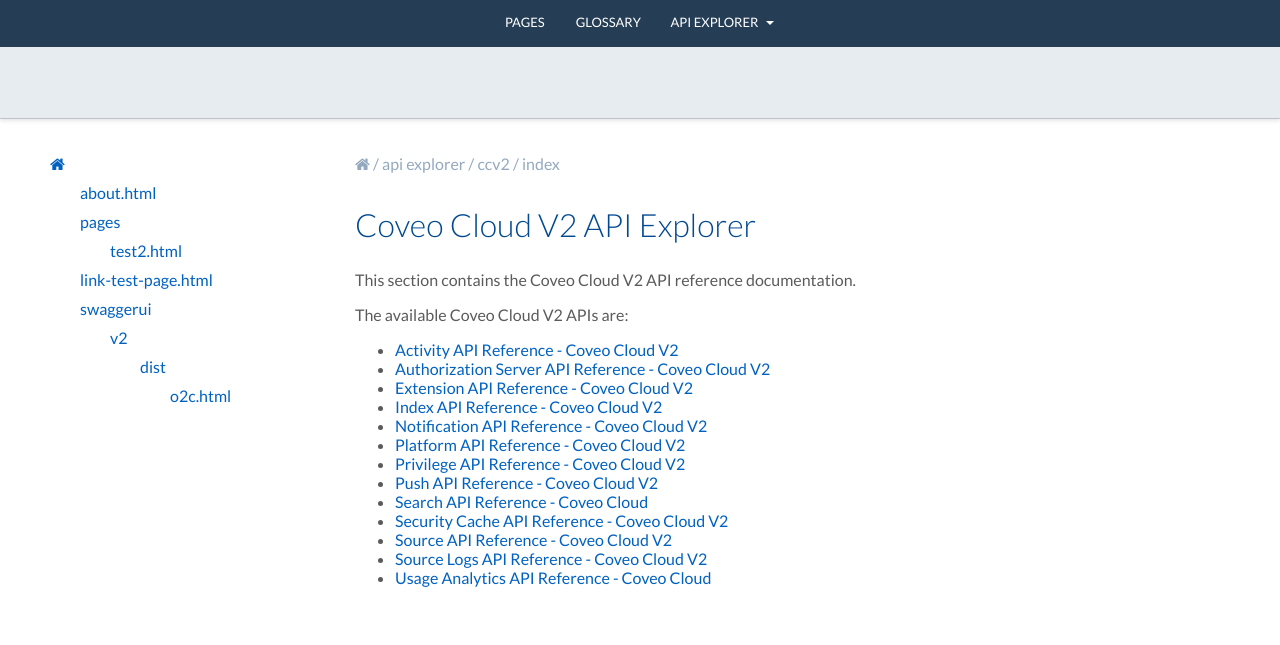
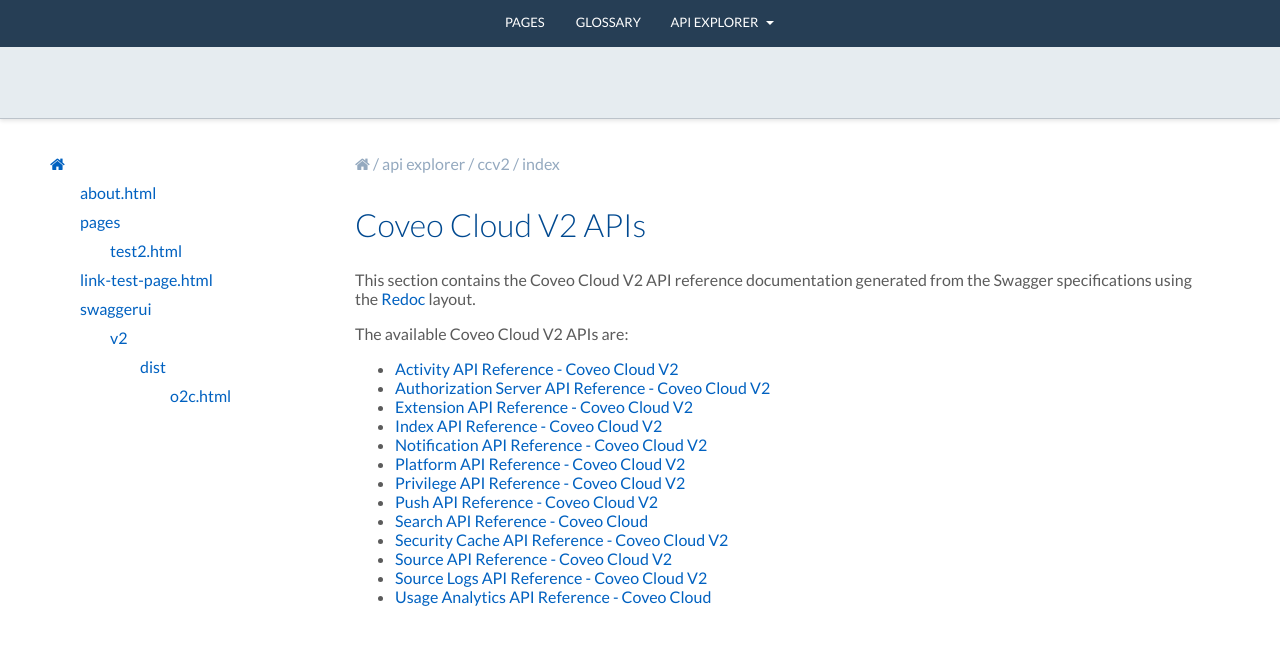
Before and after one commit to fbeaudoincoveo/cloudv2-docs-site, a Jekyll site: the page built from _api-explorer/ccv2/Index.md, in a window 1280 px wide, cut to the strip 79-724 px from the top of the page. Built offline with Jekyll 4.4.1, drawn with Linux system fonts in a browser that asks for light colours; nearby versions of some CDN libraries; a style sheet for code colours, icons or effects is not loaded.

Commit message:
Renaming includes more appropriately + index file content update

```diff
--- a/_api-explorer/ccv2/Index.md
+++ b/_api-explorer/ccv2/Index.md
@@ -1,12 +1,12 @@
 ---
-title: Coveo Cloud V2 API Explorer
+title: Coveo Cloud V2 APIs
 category: index
 layout: content-2-panel
 ---
 {% comment %}Folder index article, not to confuse with the "indexApi" APIarticle{% endcomment %}
 # {{ page.title | escape }}
 
-This section contains the Coveo Cloud V2 API reference documentation.
+This section contains the Coveo Cloud V2 API reference documentation generated from the Swagger specifications using the [Redoc](https://github.com/Rebilly/ReDoc) layout.
 
 The available Coveo Cloud V2 APIs are:
-{% include list-files-in-folder.html %}
+{% include list-api-explorer-files-in-folder.html %}
```
Also changed, not shown: _includes/list-api-explorer-files-in-folder.html (renamed from _includes/list-files-in-folder.html).
